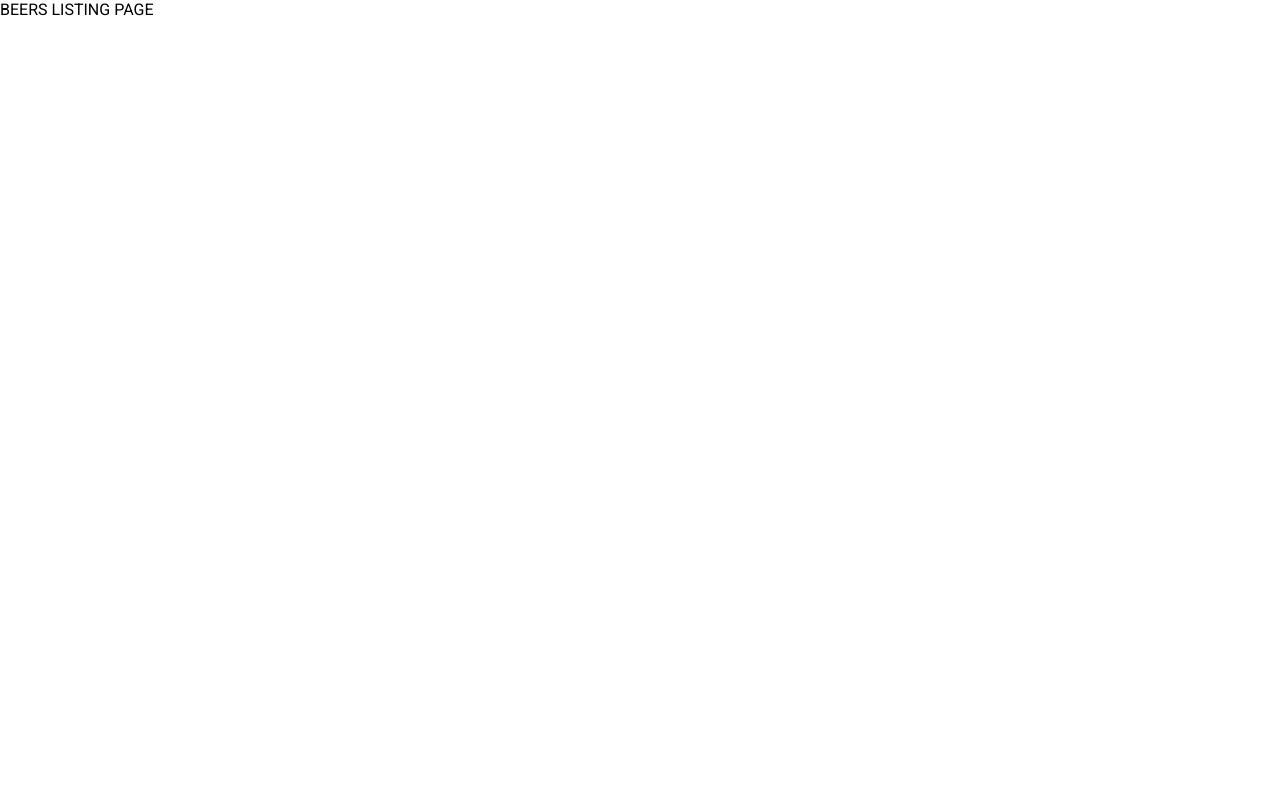
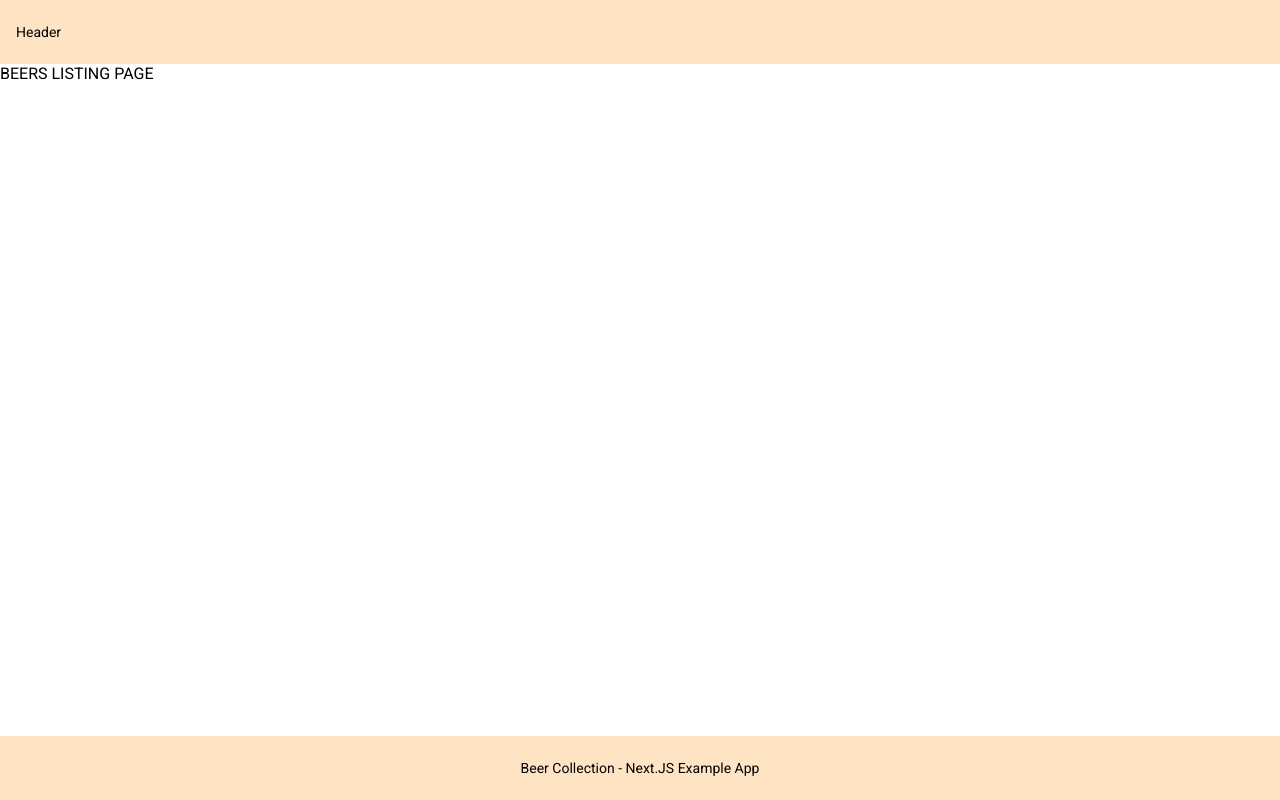
Before and after one commit to andreros/nextjs-beer-collection-app, a Next.js app: page / in a window 1280 px wide. Built offline with nearby package versions, Linux system fonts and the light colour scheme.

Commit message:
feat: added Header and Footer components to the application

```diff
--- a/app/_layout.scss
+++ b/app/_layout.scss
@@ -1,3 +1,11 @@
 .bc-beer-collection-app {
-    // style rules go here
+    display: flex;
+    flex-direction: column;
+    margin-inline: auto;
+    min-width: 375px;
+    max-width: 1440px;
+
+    main {
+        flex-grow: 1;
+    }
 }
--- a/app/_loading.scss
+++ b/app/_loading.scss
@@ -1,3 +1,8 @@
 .bc-loading-page {
-    // style rules go here
+    display: flex;
+    align-items: center;
+    justify-content: center;
+    margin-inline: auto;
+    min-width: 375px;
+    max-width: 1440px;
 }
--- a/app/layout.tsx
+++ b/app/layout.tsx
@@ -1,5 +1,8 @@
 import type { Metadata } from 'next';
+import { Footer } from '@/components/Footer/Footer';
+import { Header } from '@/components/Header/Header';
 import { getEnvironmentVariables } from '@/tools/tools';
+
 import packageJson from '@/package.json';
 import './globals.scss';
 
@@ -19,7 +22,11 @@ export const metadata: Metadata = {
 export default function RootLayout({ children }: { children: React.ReactNode }) {
     return (
         <html lang="en">
-            <body className="bc-beer-collection-app">{children}</body>
+            <body className="bc-beer-collection-app">
+                <Header />
+                <main>{children}</main>
+                <Footer />
+            </body>
         </html>
     );
 }
--- /dev/null
+++ b/components/Footer/Footer.tsx
@@ -0,0 +1,6 @@
+import { getEnvironmentVariables } from '@/tools/tools';
+import React from 'react';
+
+export const Footer: React.FC = () => {
+    return <footer className="bc-footer">{getEnvironmentVariables('applicationName')}</footer>;
+};
--- /dev/null
+++ b/components/Footer/_index.scss
@@ -0,0 +1,8 @@
+.bc-footer {
+    background-color: bisque; // TO BE DELETED
+    display: flex;
+    align-items: center;
+    justify-content: center;
+    padding-block: 24px;
+    font-size: 14px;
+}
--- /dev/null
+++ b/components/Header/Header.tsx
@@ -0,0 +1,5 @@
+import React from 'react';
+
+export const Header: React.FC = () => {
+    return <header className="bc-header">Header</header>;
+};
--- /dev/null
+++ b/components/Header/_index.scss
@@ -0,0 +1,7 @@
+.bc-header {
+    background-color: bisque; // TO BE DELETED
+    display: flex;
+    align-items: center;
+    padding: 24px 16px;
+    font-size: 14px;
+}
--- a/sass/components/_index.scss
+++ b/sass/components/_index.scss
@@ -1 +1 @@
-//@import '../../components/Counter';
+@import '../../components/Footer', '../../components/Header';
```
Also changed, not shown: 1 other file (tests, documents, lock files or other folders).
